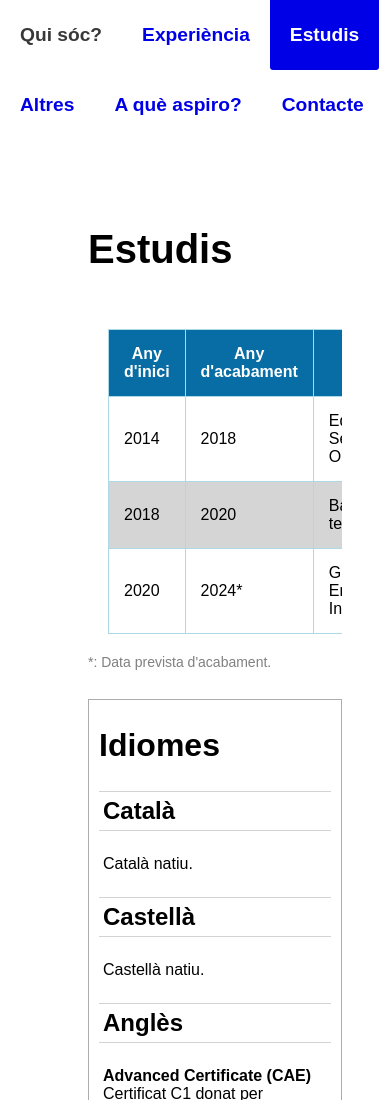
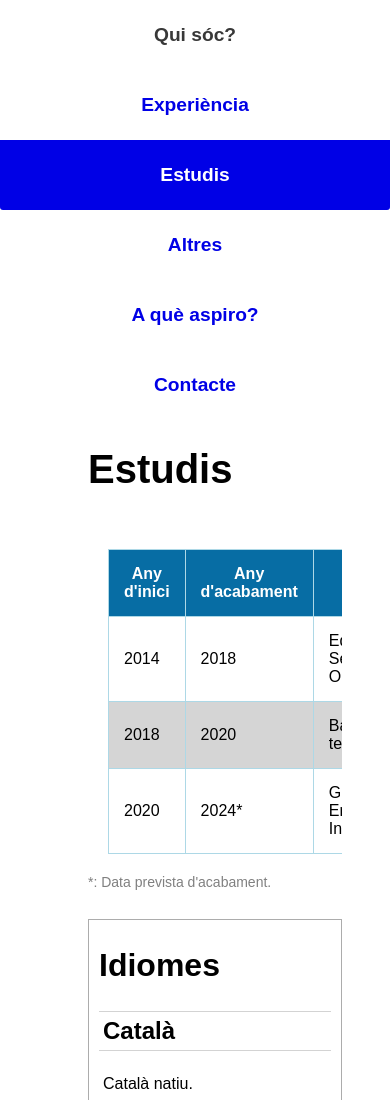
Before and after one commit to MBrunso/MBrunso.github.io, a plain HTML site: page estudis.html in a window 390 px wide. Shown: the top 1100 px of the page. Drawn offline with Linux system fonts and the light colour scheme.

Commit message:
Update style.css
act

```diff
--- a/style.css
+++ b/style.css
@@ -301,14 +301,14 @@ footer a:hover {
     }
 
     nav {
-        margin-bottom: 200px;
+        margin-bottom: 420px;
     }
 
     nav ul {
         position: absolute;
     }
 
-    nav li:last-child {
-        float: left;
+    nav li, nav li:last-child {
+        float: none;
     }
 }
```
